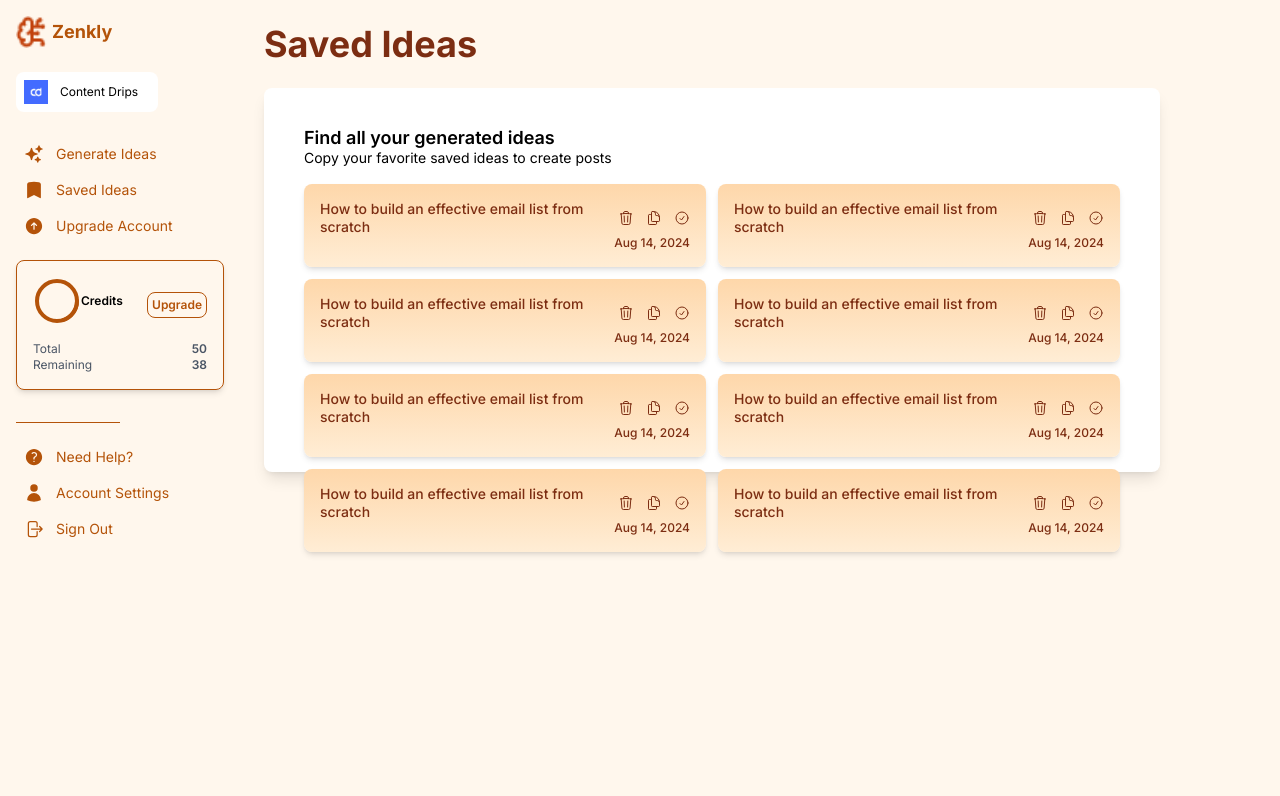
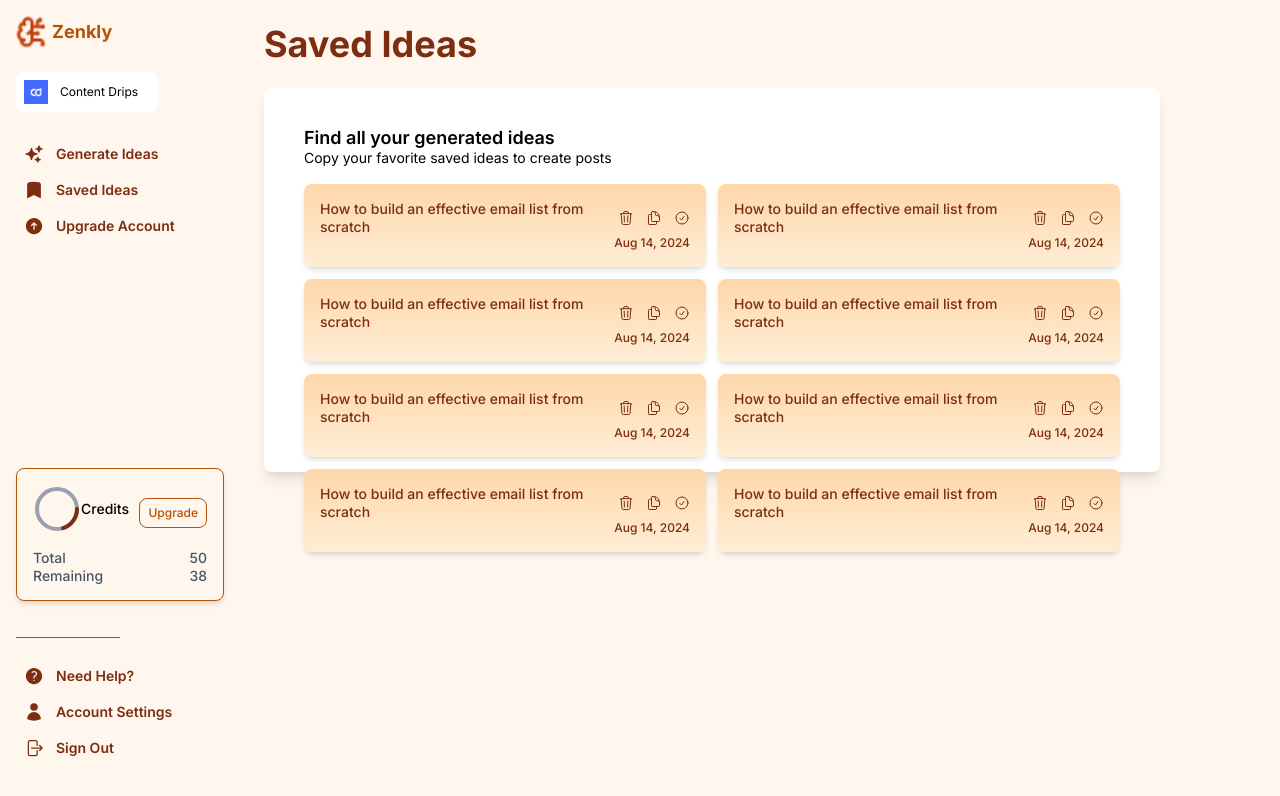
Before and after one commit to RaimaAftab95/ZenklyUpdate, a React (Vite) app: page /saved-ideas in a window 1280 px wide. Shown: the top 796 px of the page. Built offline with nearby package versions, Linux system fonts and the light colour scheme; no server answers.

Commit message:
update sidebar

```diff
--- a/src/components/ProgressBox.jsx
+++ b/src/components/ProgressBox.jsx
@@ -2,12 +2,12 @@ import PropTypes from 'prop-types';
 
 export default function ProgressBox({ progress }) {
   return (
-    <div className="border-secondary-lighter mx-4 rounded-lg border p-4 shadow-md">
+    <div className="border-primary mx-4 rounded-lg border p-4 shadow-md">
       <div className="flex items-center justify-between">
         <div className="relative flex items-center justify-center">
           <svg className="h-12 w-12">
             <circle
-              className="text-lightgraytext"
+              className="text-gray-400"
               strokeWidth="4"
               stroke="currentColor"
               fill="transparent"
@@ -16,7 +16,7 @@ export default function ProgressBox({ progress }) {
               cy="24"
             />
             <circle
-              className="text-primary-dark"
+              className="text-secondary"
               strokeWidth="4"
               strokeDasharray="125.6"
               strokeDashoffset={125.6 - (125.6 * progress) / 100}
@@ -29,21 +29,23 @@ export default function ProgressBox({ progress }) {
             />
           </svg>
 
-          <span className="text-xs font-semibold text-black">Credits</span>
+          <span className="text-sm leading-tight font-medium tracking-normal text-black">
+            Credits
+          </span>
         </div>
         <div className="flex flex-col items-start">
-          <button className="border-primary-lighter text-primary-lighter mt-2 rounded-lg border px-1 py-1 text-xs font-semibold">
+          <button className="border-primary-lighter text-primary-lighter mt-2 rounded-lg border p-2 text-xs leading-none font-medium tracking-normal">
             Upgrade
           </button>
         </div>
       </div>
-      <div className="mt-4 flex justify-between text-xs text-gray-600">
+      <div className="mt-4 flex justify-between text-sm leading-tight font-medium text-gray-600">
         <span>Total</span>
-        <span className="font-semibold">50</span>
+        <span>50</span>
       </div>
-      <div className="flex justify-between text-xs text-gray-600">
+      <div className="flex justify-between text-sm leading-tight font-medium text-gray-600">
         <span>Remaining</span>
-        <span className="font-semibold">38</span>
+        <span>38</span>
       </div>
     </div>
   );
--- a/src/components/Sidebar.jsx
+++ b/src/components/Sidebar.jsx
@@ -83,40 +83,41 @@ export default function Sidebar() {
           </div>
 
           {/* Menu Items */}
-          <nav className="text-primary-dark text-sm">
+          <nav className="text-secondary text-sm leading-tight font-semibold tracking-normal">
             <div className="hover:bg-secondary-light sm:hover:bg-primary-light flex cursor-pointer items-center space-x-3 rounded-lg p-2">
-              <SparklesIcon className="text-primary h-5 w-5" />
+              <SparklesIcon className="h-5 w-5" />
               <span>Generate Ideas</span>
             </div>
             <div className="hover:bg-secondary-light sm:hover:bg-primary-light flex cursor-pointer items-center space-x-3 rounded-lg p-2">
-              <BookmarkIcon className="text-primary h-5 w-5" />
+              <BookmarkIcon className="h-5 w-5" />
               <span>Saved Ideas</span>
             </div>
             <div className="hover:bg-secondary-light sm:hover:bg-primary-light flex cursor-pointer items-center space-x-3 rounded-lg p-2">
-              <ArrowUpCircleIcon className="text-primary h-5 w-5" />
+              <ArrowUpCircleIcon className="h-5 w-5" />
               <span>Upgrade Account</span>
             </div>
           </nav>
         </div>
 
+        <div className="h-52"></div>
         {location.pathname !== '/generate-idea' && (
           <ProgressBox progress={progress} />
         )}
 
         {/* Bottom Section */}
         <div className="p-4">
-          <hr className="border-secondary-lighter my-4 w-1/2" />
-          <nav className="text-primary-dark text-sm">
+          <hr className="border-secondary-lighter my-5 w-1/2" />
+          <nav className="text-secondary text-sm leading-tight font-semibold tracking-normal">
             <div className="hover:bg-secondary-light sm:hover:bg-primary-light flex cursor-pointer items-center space-x-3 rounded-lg p-2">
-              <QuestionMarkCircleIcon className="text-primary h-5 w-5" />
+              <QuestionMarkCircleIcon className="h-5 w-5" />
               <span>Need Help?</span>
             </div>
             <div className="hover:bg-secondary-light sm:hover:bg-primary-light flex cursor-pointer items-center space-x-3 rounded-lg p-2">
-              <UserIcon className="text-primary h-5 w-5" />
+              <UserIcon className="h-5 w-5" />
               <span>Account Settings</span>
             </div>
             <div className="hover:bg-secondary-light sm:hover:bg-primary-light flex cursor-pointer items-center space-x-3 rounded-lg p-2">
-              <ArrowRightStartOnRectangleIcon className="text-primary h-5 w-5" />
+              <ArrowRightStartOnRectangleIcon className="h-5 w-5" />
               <span>Sign Out</span>
             </div>
           </nav>
```
